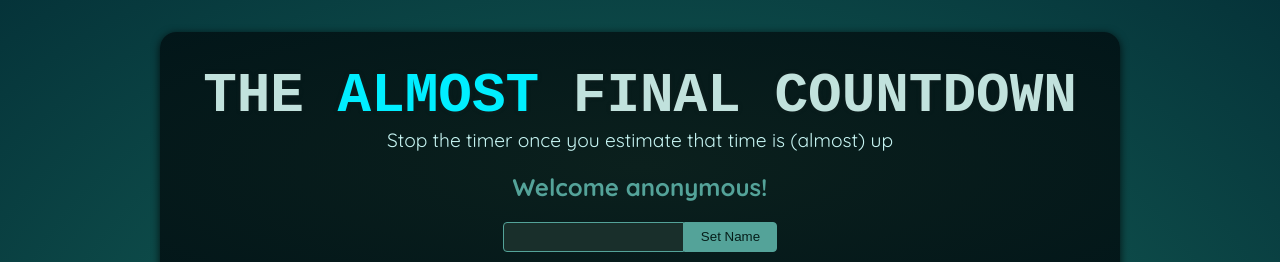
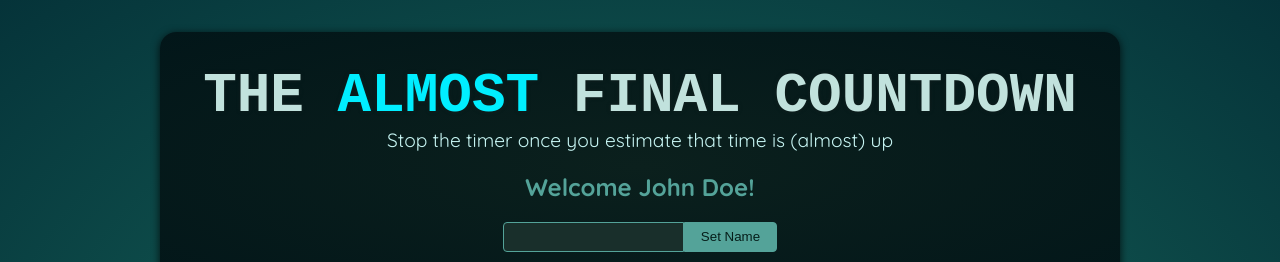
Before and after one commit to dazzlingtea/react-study202406, a React (Create React App) app: page / in a window 1280 px wide. Shown: the top 262 px of the page. Built offline with nearby package versions, Linux system fonts and the light colour scheme; a web font is replaced by a local one.

Commit message:
# Ref 이름 변경

```diff
--- a/src/components/Ref/Player.js
+++ b/src/components/Ref/Player.js
@@ -1,12 +1,21 @@
-import React from "react";
+import React, {useRef, useState} from "react";
 
 const Player = () => {
+
+  const $nameInputRef = useRef();
+  const [enteredName, setEnteredName] =useState('John Doe');
+
+  const nameChangeHandler = e => {
+    setEnteredName($nameInputRef.current.value);
+    $nameInputRef.current.value = '';
+  };
+
   return (
     <section id="player">
-      <h2>Welcome anonymous!</h2>
+      <h2>Welcome {enteredName}!</h2>
       <p>
-        <input type="text"/>
-        <button>Set Name</button>
+        <input ref={$nameInputRef} type="text"/>
+        <button onClick={nameChangeHandler}>Set Name</button>
       </p>
     </section>
   );
```
